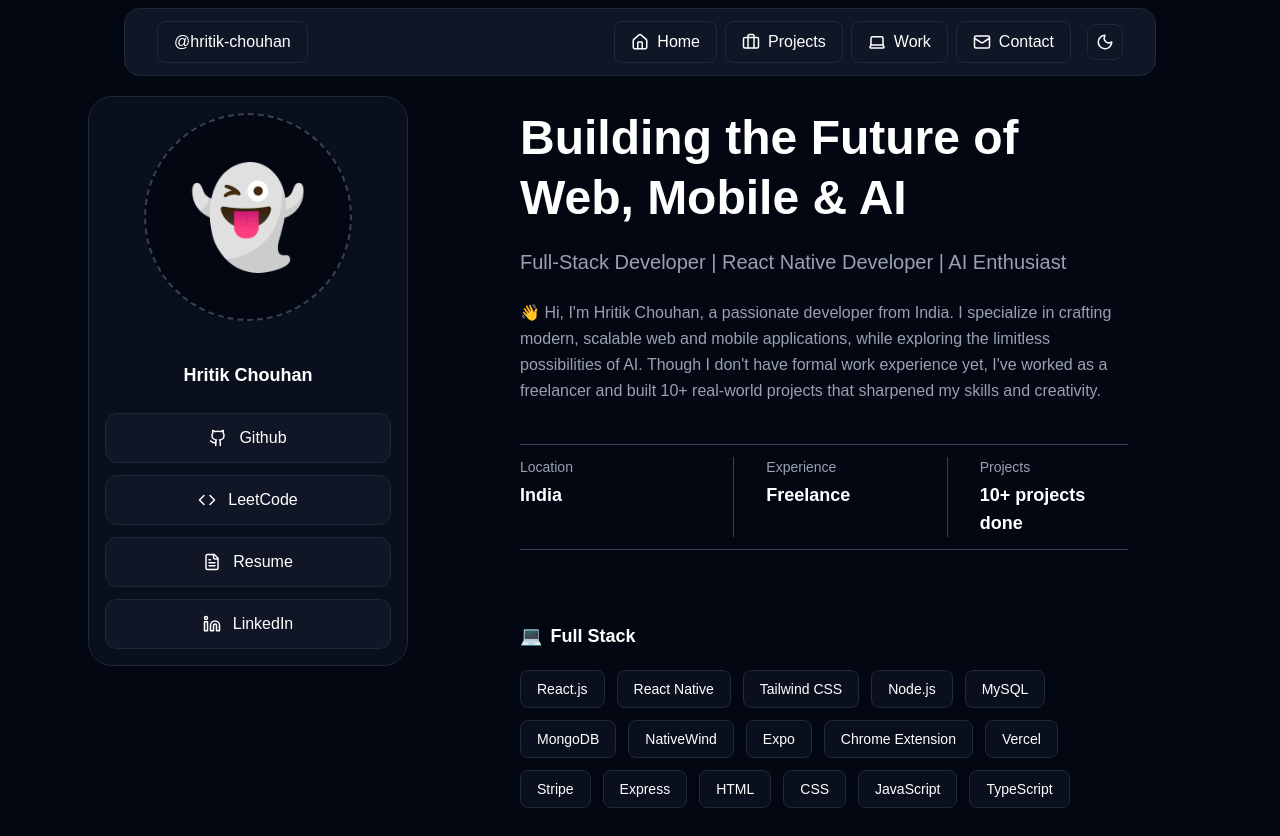
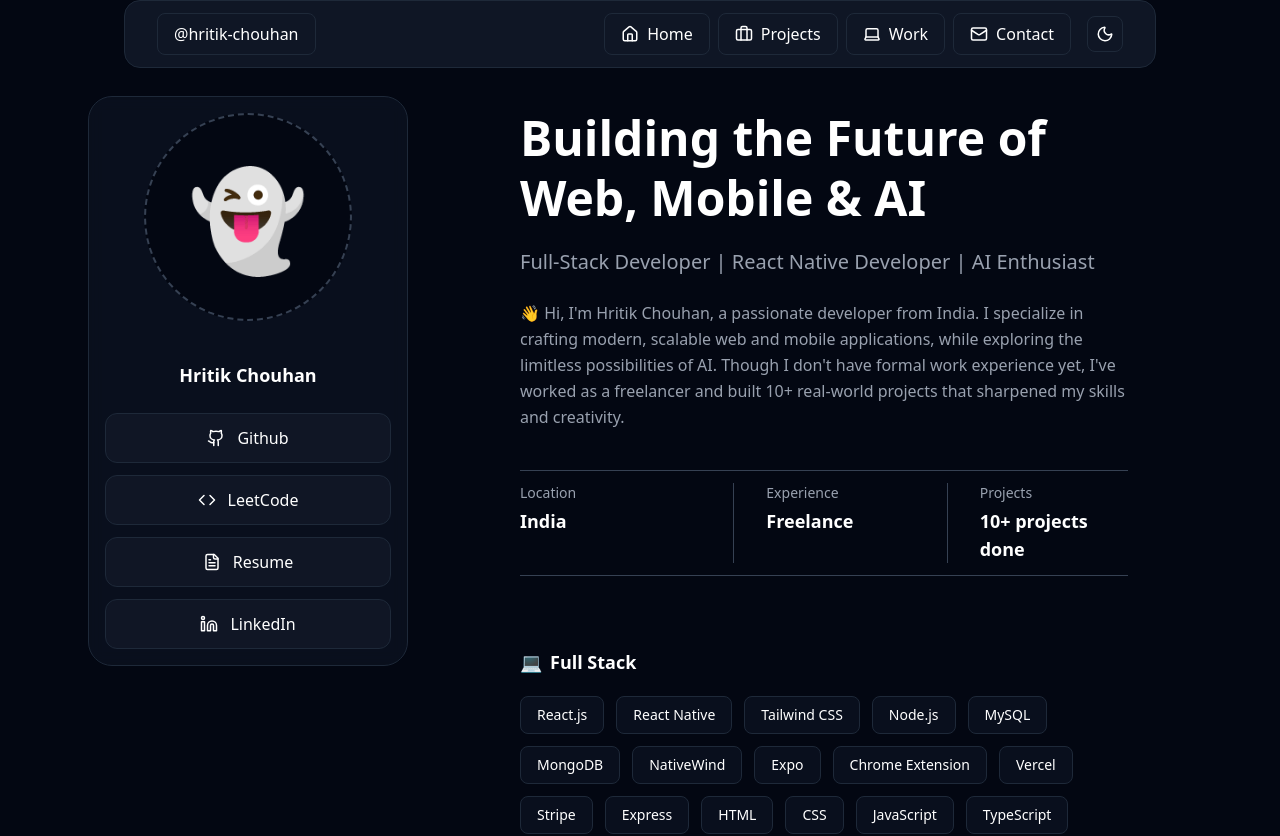
Before and after one commit to gitHritik/My_Portfolio, a React (Vite) app: page / in a window 1280 px wide. Shown: the top 836 px of the page. Built offline with nearby package versions, Linux system fonts and the light colour scheme.

Commit message:
Fixed the font-family

```diff
--- a/src/components/Experience.tsx
+++ b/src/components/Experience.tsx
@@ -20,7 +20,7 @@
                                 <h3 className="text-base font-semibold text-gray-900 dark:text-white">
                                     App Developer
                                 </h3>
-                                <p className="text-[12px] text-gray-700 dark:text-gray-400">
+                                <p className="text-[12px] text-gray-700 dark:text-gray-400 w-[282px]">
                                     Working as an App Developer at Merchant Navy Decoded (India)
                                 </p>
                             </div>
@@ -41,7 +41,7 @@
                                 <h3 className="text-base font-semibold text-gray-900 dark:text-white">
                                     Freelance Developer
                                 </h3>
-                                <p className="text-[12px] text-gray-700 dark:text-gray-400">
+                                <p className="text-[12px] text-gray-700 dark:text-gray-400 w-[282px]">
                                     Worked as a Full Stack Developer for multiple freelance clients (Remote)
                                 </p>
                             </div>
@@ -62,7 +62,7 @@
                                 <h3 className="text-base font-semibold text-gray-900 dark:text-white">
                                     Quantum University
                                 </h3>
-                                <p className="text-[12px] text-gray-700 dark:text-gray-400">
+                                <p className="text-[12px] text-gray-700 dark:text-gray-400 w-[282px]">
                                     Bachelor of Engineering in Computer Science
                                 </p>
                             </div>
--- a/src/components/Navbar.tsx
+++ b/src/components/Navbar.tsx
@@ -5,7 +5,7 @@
     // Load saved mode from localStorage or default to dark
     const [darkMode, setDarkMode] = useState(() => {
         const saved = localStorage.getItem("darkMode");
-        return saved ? JSON.parse(saved) : true;
+        return saved ? saved === "true" : true;
     });
 
     // Apply dark/light mode globally and save to localStorage
@@ -17,12 +17,12 @@
             document.documentElement.classList.add("light");
             document.documentElement.classList.remove("dark");
         }
-        localStorage.setItem("darkMode", JSON.stringify(darkMode));
+        localStorage.setItem("darkMode", darkMode.toString());
     }, [darkMode]);
 
     const handleScroll = (id: string) => {
         const section = document.getElementById(id);
-        const navbarHeight = 60; // match your navbar height
+        const navbarHeight = 80;
         if (section) {
             const yOffset = -navbarHeight;
             const y = section.getBoundingClientRect().top + window.pageYOffset + yOffset;
@@ -31,7 +31,7 @@
     };
 
     return (
-        <nav className="sticky top-2 flex justify-between items-center px-8 py-3 bg-gray-200/30 dark:bg-gray-900/95 backdrop-blur-sm border border-gray-300 dark:border-gray-800 z-50 rounded-2xl mx-31">
+        <nav className="sticky top-0 flex justify-between items-center px-8 py-3 bg-gray-200/30 dark:bg-gray-900/95 backdrop-blur-sm border border-gray-300 dark:border-gray-800 z-50 rounded-2xl mx-31">
             <a
                 href="https://www.linkedin.com/in/hritik-chouhan-0522051b6"
                 target="_blank"
@@ -61,7 +61,7 @@
 
                 <button
                     onClick={() => setDarkMode(!darkMode)}
-                    className="p-2 border border-gray-300 dark:border-gray-800 rounded-lg text-gray-900 dark:text-white hover:bg-gray-300/50 dark:hover:bg-gray-800/50 transition ml-2"
+                    className="p-2 border border-gray-300 cursor-pointer dark:border-gray-800 rounded-lg text-gray-900 dark:text-white hover:bg-gray-300/50 dark:hover:bg-gray-800/50 transition ml-2"
                 >
                     {darkMode ? <Moon size={18} /> : <Sun size={18} />}
                 </button>
--- a/src/index.css
+++ b/src/index.css
@@ -1,8 +1,8 @@
+/* @import url('https://fonts.googleapis.com/css2?family=Poppins:wght@400;500;600;700&display=swap'); */
 @import "tailwindcss";
+
 @custom-variant dark (&:where(.dark, .dark *));
 
-@import url('https://fonts.googleapis.com/css2?family=Poppins:wght@400;500;600;700&display=swap');
-
-html {
-  font-family: 'Poppins', sans-serif;
-}
+/* html {
+  font-family: 'Poppins';
+} */
```
